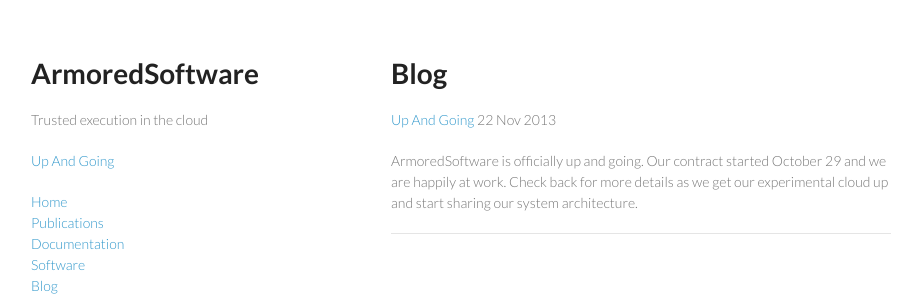
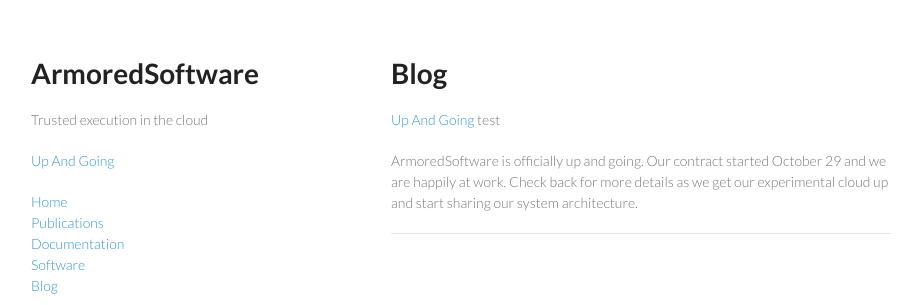
Before and after one commit to armoredsoftware/armoredsoftware.github.io, a Jekyll site: the page built from blog.md, in a window 1280 px wide. Shown: the top 305 px of the page, without its empty margins (179-1098 px from the left). Built offline with Jekyll 4.4.1, drawn with Linux system fonts in a browser that asks for light colours.

Commit message:
moving to standard template

```diff
--- a/blog.md
+++ b/blog.md
@@ -7,7 +7,7 @@ title: {{ site.title }}
 
 {% for post in site.categories.blog %}
 
-<a href="{{ site.baseurl }}{{ post.url }}">{{ post.title }}</a> {{ post.date | date_to_string }}
+<a href="{{ site.baseurl }}{{ post.url }}">{{ post.title }}</a> test
 
 {{ post.content }}
 
```
